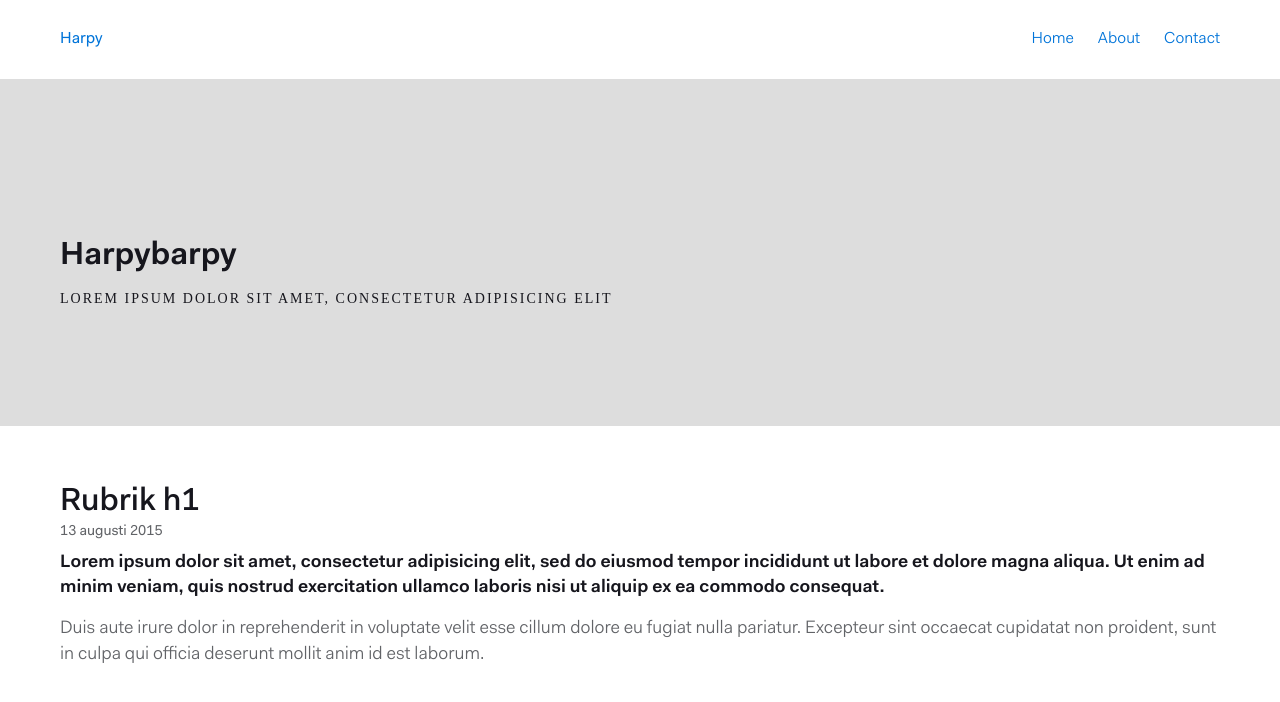
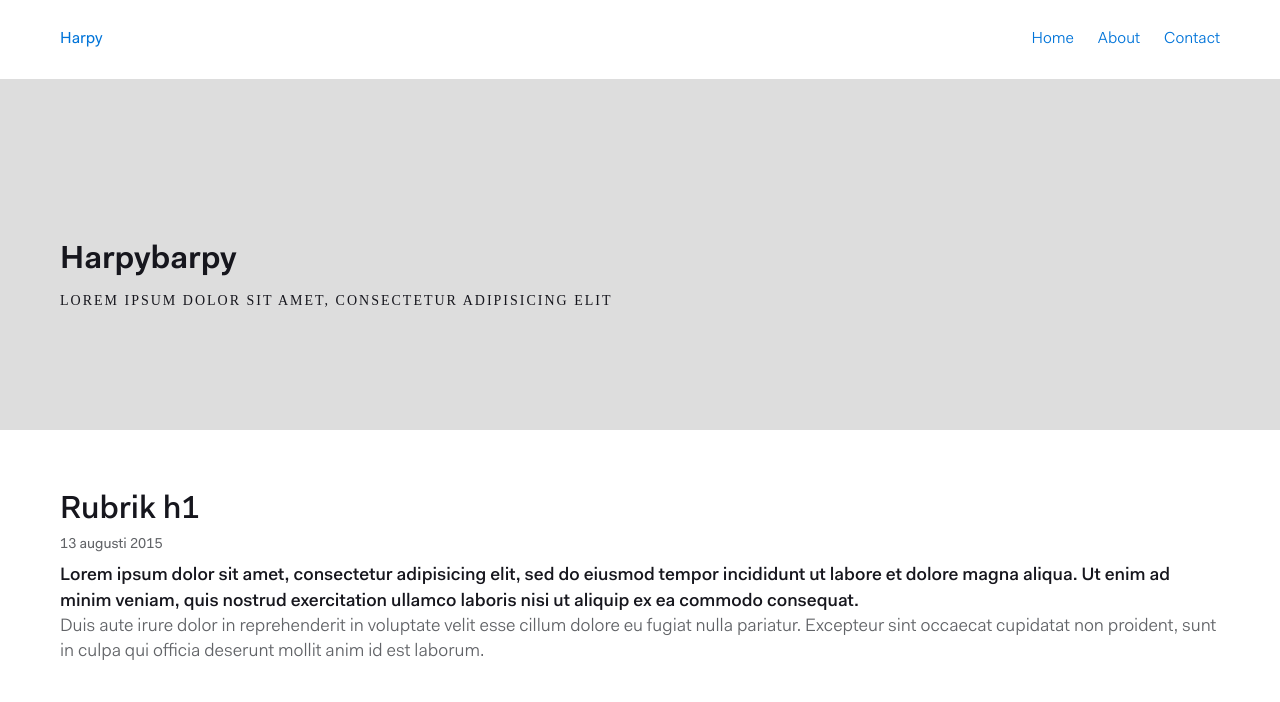
Before and after one commit to harpy-css/harpy, a website: page index.html in a window 1280 px wide. Shown: the top 702 px of the page. Drawn offline with Linux system fonts and the light colour scheme.

Commit message:
Small-caps

```diff
--- a/index.html
+++ b/index.html
@@ -94,7 +94,7 @@ HHHHHHHHH     HHHHHHHHH  aaaaaaaaaa  aaaarrrrrrr             p::::::pppppppp
 
 	 	<div class="jumbotron pyl pys-xs bg-silver">
 	 		<div class="container">
-	 			<h1 class="mtl mts-xs ptl pts-md bold">Harpybarpy</h1>
+	 			<h1 class="mtl mts-xs ptl pts-md bold mbns">Harpybarpy</h1>
 	 			<h3 class="mbl pbl">Lorem ipsum dolor sit amet, consectetur adipisicing elit</h3>
 	 		</div>
 	 	</div>
--- a/scss/atoms/identity/_settings.scss
+++ b/scss/atoms/identity/_settings.scss
@@ -55,4 +55,4 @@ $fontH4: 16px;
 $fontThin: 200;
 $fontNormal: 300;
 $fontBold: 500;
-$fontBolder: 600;
+$fontBolder: 500;
--- a/scss/atoms/identity/_type.scss
+++ b/scss/atoms/identity/_type.scss
@@ -17,7 +17,7 @@ h4,
 .h3,
 .h4 {
   margin: $baseMargin 0 $baseMargin/4 0;
-  line-height: 1;
+  line-height: 1.3;
   color: $headingColor;
 }
 
--- a/scss/molecules/type/_postelements.scss
+++ b/scss/molecules/type/_postelements.scss
@@ -7,6 +7,12 @@
 .ingress {
 	font-weight: $fontBolder;
 	color: $ingressColor;
+	margin-bottom: 0;
+}
+
+.small-caps {
+	text-transform: uppercase;
+	font-size: $baseFontSize - 3px;
 }
 
 img + p.caption-special {
```
Also changed, not shown: css/harpy.css, css/harpy.min.css, 1 other file.
